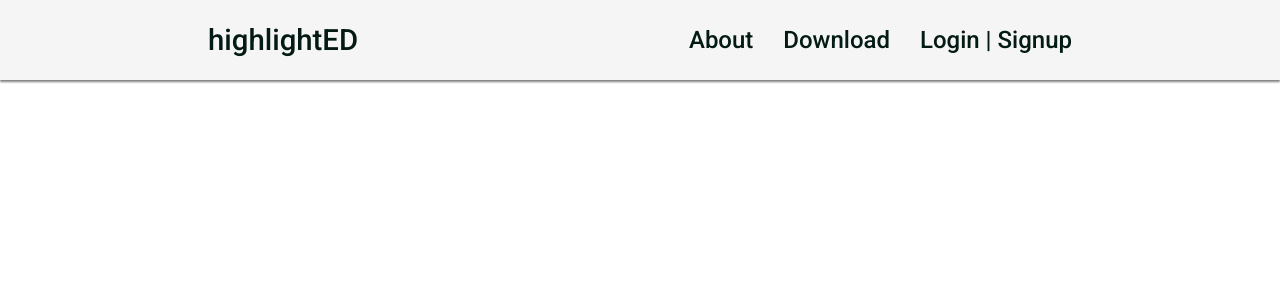
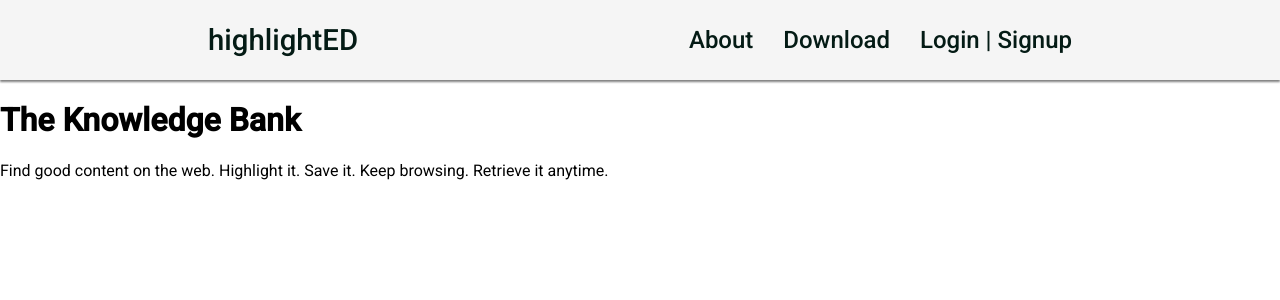
Before and after one commit to felipegontijo/highlighted, an Angular app: page / in a window 1280 px wide. Shown: the top 300 px of the page. Built offline with nearby package versions, Linux system fonts and the light colour scheme.

Commit message:
refactor: Use string interpolation for hero items

```diff
--- a/src/app/app.component.html
+++ b/src/app/app.component.html
@@ -1 +1,2 @@
 <app-header></app-header>
+<app-hero></app-hero>
--- a/src/app/hero/hero.component.html
+++ b/src/app/hero/hero.component.html
@@ -1,6 +1,6 @@
 <div class="hero">
     <div class="wrapper">
-        <h1 class="hero__title"></h1>
-        <p class="hero__description"></p>
+        <h1 class="hero__title">{{heroTitle}}</h1>
+        <p class="hero__description">{{heroDescription}}</p>
     </div>
 </div>
--- a/src/app/hero/hero.component.ts
+++ b/src/app/hero/hero.component.ts
@@ -7,5 +7,6 @@
 })
 
 export class HeroComponent {
-
+    heroTitle: string = 'The Knowledge Bank';
+    heroDescription: string = 'Find good content on the web. Highlight it. Save it. Keep browsing. Retrieve it anytime.';
 }
```
